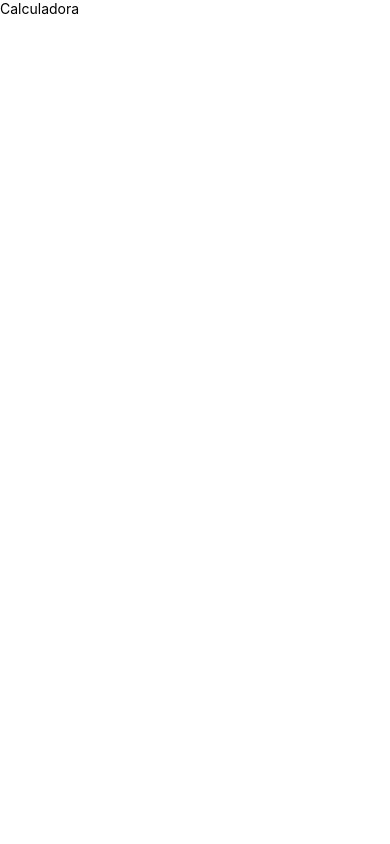
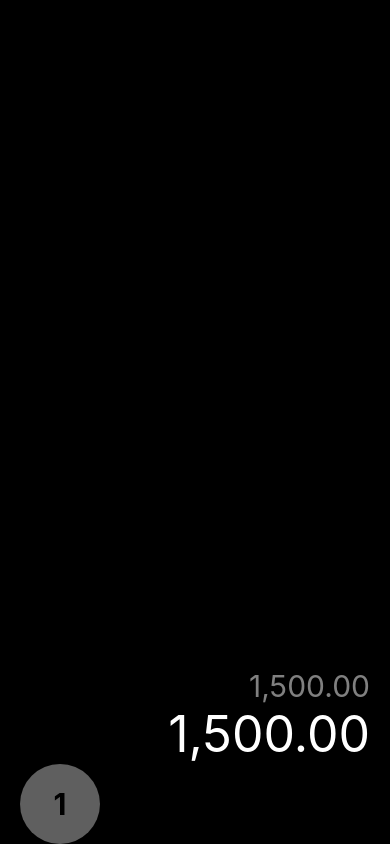
Before and after one commit to SoyDiego/ts-react-native-course, a React Native app in the folder 02-calculator/: screen / in a window 390 px wide. Built offline with nearby package versions, Linux system fonts and the light colour scheme.

Commit message:
First steps calculator, styles button

```diff
--- a/02-calculator/App.tsx
+++ b/02-calculator/App.tsx
@@ -1,11 +1,14 @@
-import {View, Text} from 'react-native';
 import React from 'react';
+import {SafeAreaView, StatusBar} from 'react-native';
+import CalculadoraScreen from './src/screens/CalculadoraScreen';
+import {styles} from './src/theme/appTheme';
 
 const App = () => {
   return (
-    <View>
-      <Text>Calculadora</Text>
-    </View>
+    <SafeAreaView style={styles.background}>
+      <StatusBar backgroundColor="black" barStyle="light-content" />
+      <CalculadoraScreen />
+    </SafeAreaView>
   );
 };
 
--- /dev/null
+++ b/02-calculator/src/screens/CalculadoraScreen.tsx
@@ -0,0 +1,20 @@
+import {View, Text} from 'react-native';
+import React from 'react';
+import {styles} from '../theme/appTheme';
+
+const CalculadoraScreen = () => {
+  return (
+    <View style={styles.calculatorContainer}>
+      <Text style={styles.smallResult}>1,500.00</Text>
+      <Text style={styles.result}>1,500.00</Text>
+
+      <View>
+        <View style={styles.button}>
+          <Text style={styles.textInButton}>1</Text>
+        </View>
+      </View>
+    </View>
+  );
+};
+
+export default CalculadoraScreen;
--- /dev/null
+++ b/02-calculator/src/theme/appTheme.tsx
@@ -0,0 +1,37 @@
+import {StyleSheet} from 'react-native';
+
+export const styles = StyleSheet.create({
+  background: {
+    flex: 1,
+    backgroundColor: '#000000',
+  },
+  calculatorContainer: {
+    flex: 1,
+    paddingHorizontal: 20,
+    justifyContent: 'flex-end',
+  },
+  result: {
+    color: '#fff',
+    fontSize: 50,
+    textAlign: 'right',
+  },
+  smallResult: {
+    color: 'rgba(255, 255, 255, 0.5)',
+    fontSize: 30,
+    textAlign: 'right',
+  },
+  button: {
+    height: 80,
+    width: 80,
+    borderRadius: 100,
+    backgroundColor: '#9b9b9b9b',
+    justifyContent: 'center',
+  },
+  textInButton: {
+    color: '#000000',
+    textAlign: 'center',
+    padding: 10,
+    fontSize: 30,
+    fontWeight: 'bold',
+  },
+});
```
